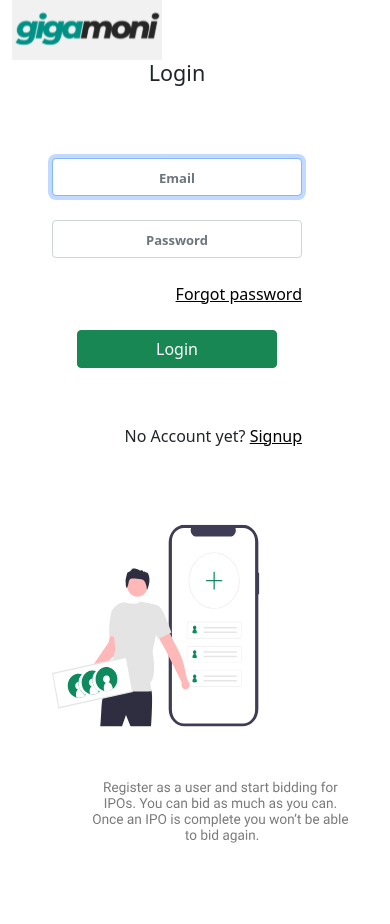
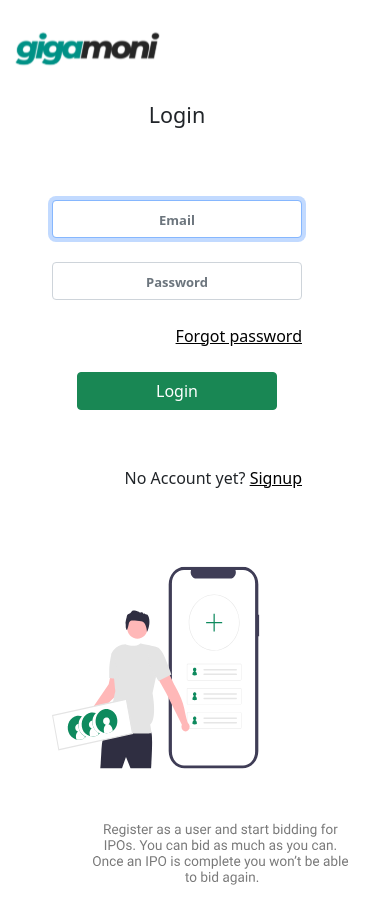
Before and after one commit to Peter-Dumbari/gigamoni, a React (Create React App) app: page /login in a window 390 px wide. Before the commit the page ends 884 px from the top, so only its background shows below. Built offline with nearby package versions, Linux system fonts and the light colour scheme.

Commit message:
lastlast

```diff
--- a/src/App.css
+++ b/src/App.css
@@ -326,14 +326,20 @@ a {
   font-size: 1rem;
 }
 
-.gigalogo{
-  background-color: #f1f1f1;
-  width: 150px;
+.headboss{
+  background-color:#fff;
   position: sticky;
   top: 0;
   z-index: 999;
   max-width: 1500px;
-  height: 60px;
+  height: 70px;
+  margin-bottom: 2rem;
+}
+.gigalogo{
+  width: 150px;
+
+
+
 }
 
 .btn-success{
--- a/src/components/pages/Login.jsx
+++ b/src/components/pages/Login.jsx
@@ -47,7 +47,15 @@ export default function UserRegistration() {
 
   return (
     <div className="container">
-      <img src={gigmaoni} alt="" width="200" height="100" className="gigalogo" />
+      <div className="headboss">
+        <img
+          src={gigmaoni}
+          alt=""
+          width="200"
+          height="100"
+          className="gigalogo"
+        />
+      </div>
       <div className="row">
         <div className="col-lg-6">
           <div className="col-lg-8">
--- a/src/components/pages/UserRegistration.jsx
+++ b/src/components/pages/UserRegistration.jsx
@@ -51,7 +51,7 @@ export default function UserRegistration() {
 
   return (
     <div className="container">
-      <img src={gigmaoni} alt="" width="200" height="100"  className="gigalogo"/>
+     <div className="headboss"> <img src={gigmaoni} alt="" width="200" height="100"  className="gigalogo"/></div>
       <div className="row">
         <div className="col-lg-6">
           <div className="col-lg-8">
```
